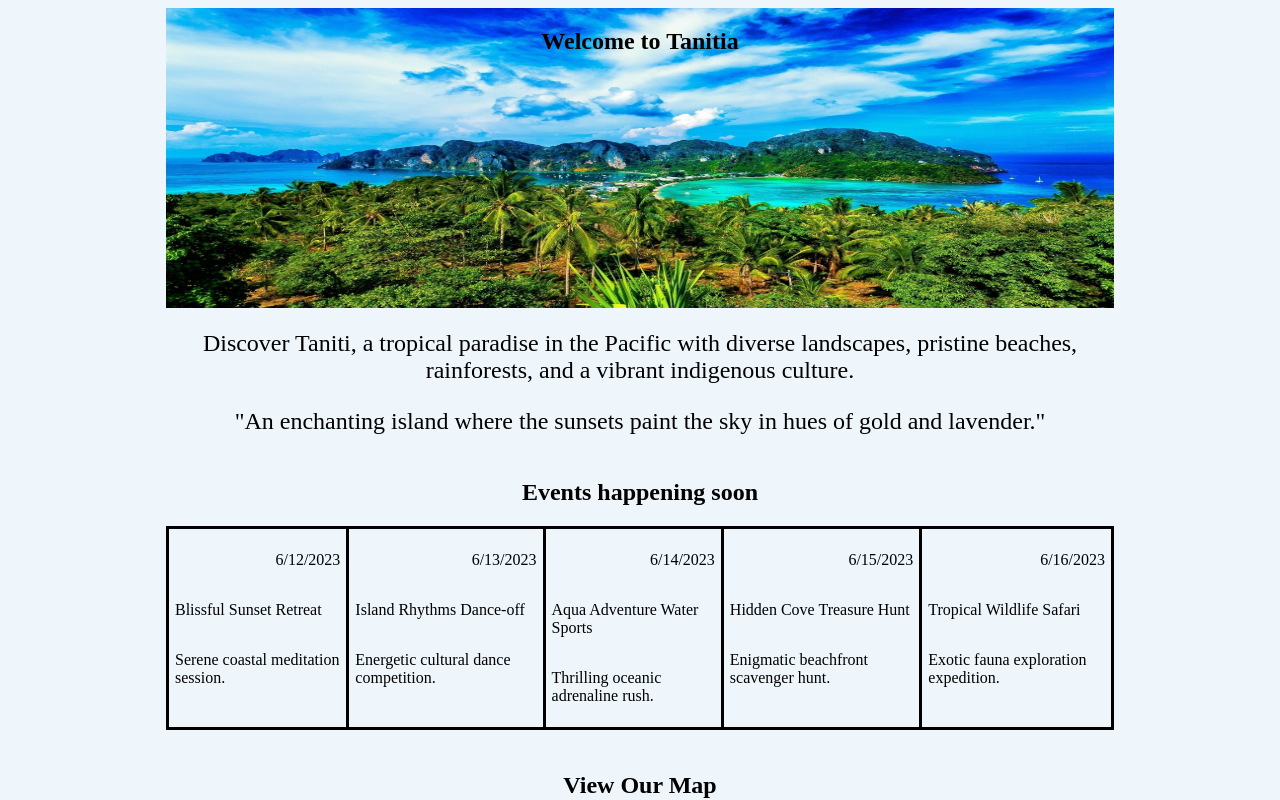
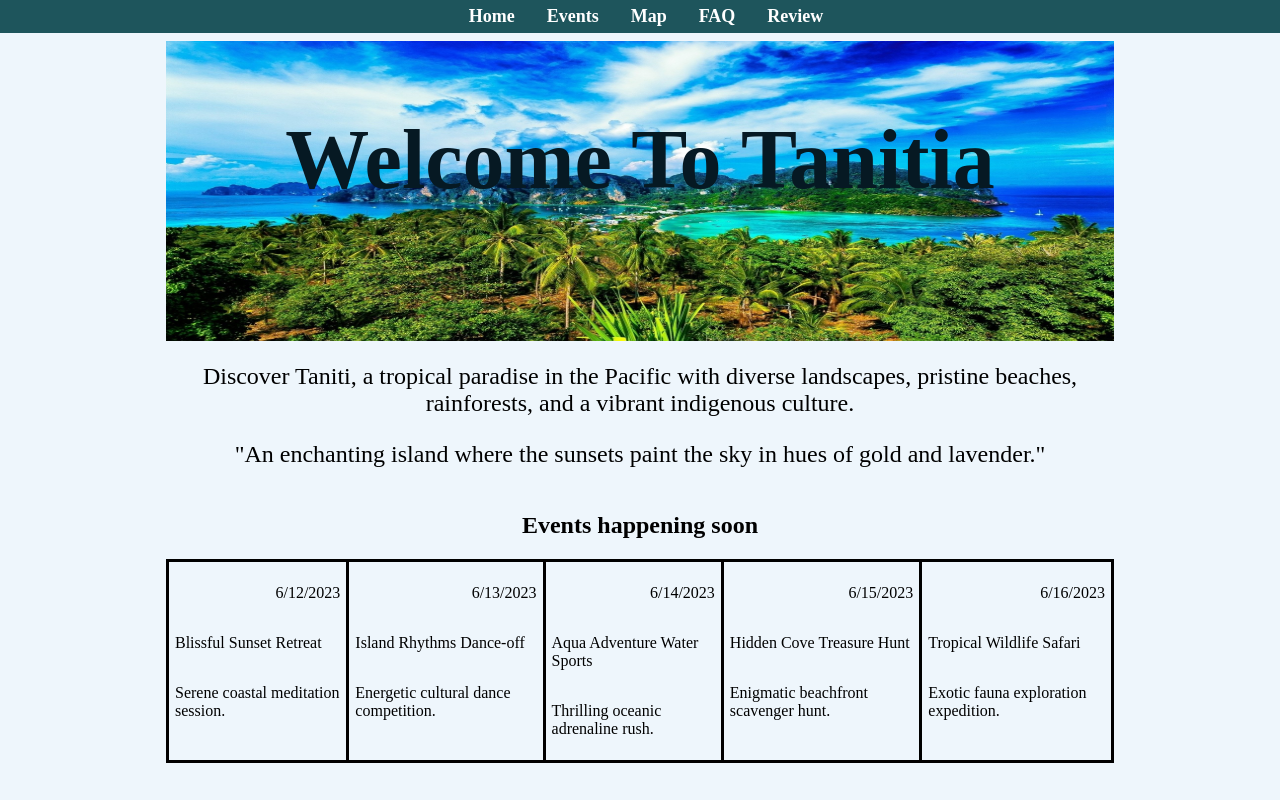
Before and after one commit to jmjles/ux-wgu, a Next.js app: page / in a window 1280 px wide. Shown: the top 800 px of the page. Built offline with nearby package versions, Linux system fonts and the light colour scheme.

Commit message:
devop: added nav

```diff
--- a/src/app/Events/index.tsx
+++ b/src/app/Events/index.tsx
@@ -4,9 +4,9 @@ const { DateTime } = require("luxon");
 
 const Events = () => {
   return (
-    <section style={{ display: "flex", flexDirection: "column" }}>
+    <section style={{ display: "flex", flexDirection: "column" }} id="events">
       <h2>Events happening soon</h2>
-      <div style={{ display: "flex" }}>
+      <div style={{ display: "flex", alignSelf: "center" }}>
         {events.map((e, i) => (
           <div
             style={{
--- a/src/app/Map/index.tsx
+++ b/src/app/Map/index.tsx
@@ -3,7 +3,7 @@ import locations from "./locations";
 const Map = () => {
   const [selected, setSelected] = useState(0);
   return (
-    <section className="MapSection">
+    <section className="MapSection" id="map">
       <h2 style={{ marginBottom: 6 }}>View Our Map</h2>
       <p style={{ textAlign: "center", marginBottom: 22 }}>
         View our top locations, services and landmarks our island has to offer.
--- a/src/app/globals.css
+++ b/src/app/globals.css
@@ -1,10 +1,29 @@
 body {
   background-color: #eef6fc;
+}
+nav {
+  position: fixed;
+  width: 100vw;
+  top: 0;
+  left: 0;
+  z-index: 99;
+  padding: 6px;
+  background-color: #1e555c;
+  margin-bottom: 6px;
+  text-align: center;
+}
+nav a {
+  color: white;
+  font-weight: bold;
+  font-size: 18px;
+  padding: 5px 16px;
+  text-decoration: none;
 }
 .Main {
   display: flex;
   flex-direction: column;
   width: 75%;
+  margin-top: 33px;
 }
 .Selected {
   color: white;
@@ -22,6 +41,10 @@ body {
   text-align: center;
 }
 h1 {
+  font-size: 84px;
+  color: #061923;
+  text-transform: capitalize;
+
   text-align: center;
 }
 h2 {
--- a/src/app/page.tsx
+++ b/src/app/page.tsx
@@ -9,9 +9,15 @@ import Reviews from "./reviews";
 export default function Home() {
   return (
     <main>
-      <nav></nav>
+      <nav >
+        <a href="#home" >Home</a>
+        <a href="#events">Events</a>
+        <a href="#map">Map</a>
+        <a href="#FAQ">FAQ</a>
+        <a href="#reviews">Review</a>
+      </nav>
       <div className="Main">
-        <section style={{ height: 300, position: "relative" }}>
+        <section style={{ height: 300, position: "relative" }} id="home">
           <Image
             src={island}
             alt="Island image"
@@ -28,7 +34,7 @@ export default function Home() {
         </section>
         <Events />
         <Map />
-        <section>
+        <section id="FAQ">
           <h2>Frequently Requested Information: </h2>
           <ul>
             <li>
--- a/src/app/reviews/index.tsx
+++ b/src/app/reviews/index.tsx
@@ -18,7 +18,7 @@ const Reviews = () => {
     setReview("");
   };
   return (
-    <section style={{ display: "flex", flexDirection: "column" }}>
+    <section style={{ display: "flex", flexDirection: "column" }} id="reviews">
       <h2>Share your island Experience</h2>
       <form
         onSubmit={handleSubmit}
@@ -27,6 +27,7 @@ const Reviews = () => {
           flexDirection: "column",
           maxWidth: "800px",
           justifyItems: "center",
+          alignSelf: "center",
         }}
       >
         <input
@@ -54,7 +55,7 @@ const Reviews = () => {
       <div style={{ display: "flex", flexDirection: "column" }}>
         {allReviews.map((review, i) => (
           <div style={{ marginBottom: 12 }} key={i}>
-            <p>rating: {review.rating}/5</p>
+            <p style={{ textAlign: "right" }}>rating: {review.rating}/5</p>
             <p>{review.review}</p>
           </div>
         ))}
```
